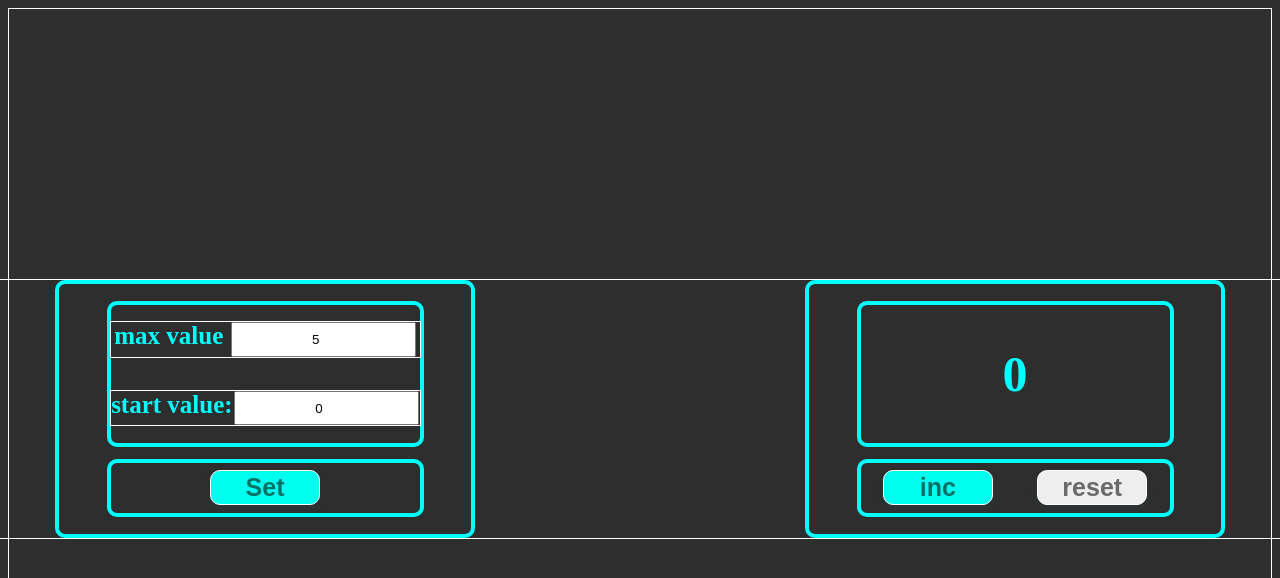
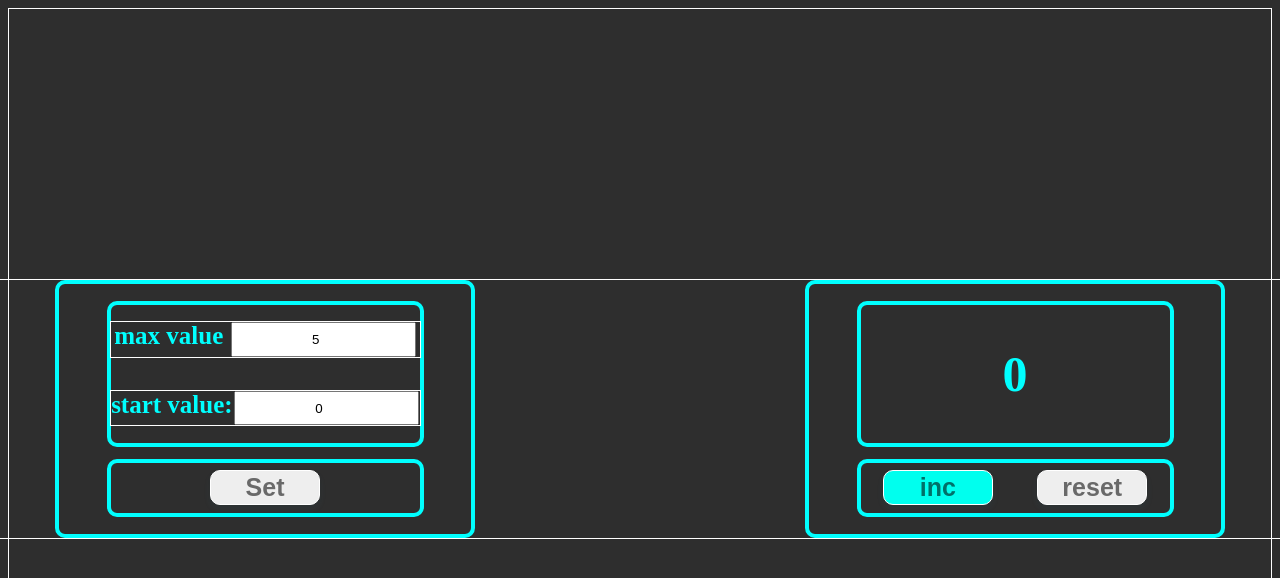
Before and after one commit to uginza/Counter, a React (Create React App) app: page / in a window 1280 px wide. Shown: the top 578 px of the page. Built offline with nearby package versions, Linux system fonts and the light colour scheme.

Commit message:
set button is fixed

```diff
--- a/src/SetIntervalConponent/SetIntervalComponent.tsx
+++ b/src/SetIntervalConponent/SetIntervalComponent.tsx
@@ -1,4 +1,4 @@
-import React, {ChangeEvent, useState} from 'react';
+import React, {ChangeEvent, useEffect, useState} from 'react';
 import s from './SetIntervalComponent.module.css'
 import {Button} from "../Buttons/Button";
 import b from '../Buttons/Button.module.css'
@@ -18,29 +18,30 @@ function SetIntervalComponent(props: SetIntervalComponentType) {
     const onChangeMaxValueHandler = (e: ChangeEvent<HTMLInputElement>) => {
         setMaxValue(e.currentTarget.value)
     }
-
     const onClickHandler = () => {
         localStorage.setItem('minValue', minValue)
         localStorage.setItem('maxValue', maxValue)
         props.onClick()
     }
 
-    const setButtonCondition1 = minValue === '0' && maxValue === '5'
-        ? b.setButtonDisabled : b.setButton
     const setButtonCondition2 = minValue === localStorage.getItem('minValue')
     && maxValue === localStorage.getItem('maxValue')
         ? b.setButtonDisabled : b.setButton
-    const setButton = `${setButtonCondition1 && setButtonCondition2}`
 
-    const startInputClass=`${Number(minValue)>=0?s.inputActive:s.inputNegative}`
-    const maxInputClass=`${Number(maxValue)>=0?s.inputActive:s.inputNegative}`
+    const setButtonCondition1 = minValue === '0' && maxValue === '5'
+        ? b.setButtonDisabled : setButtonCondition2
+
+    const setButton = `${setButtonCondition1}`
+
+    const startInputClass = `${Number(minValue) >= 0 ? s.inputActive : s.inputNegative}`
+    const maxInputClass = `${Number(maxValue) >= 0 ? s.inputActive : s.inputNegative}`
     return (
         <>
             <div className={s.setIntervalInterfaceContainer}>
                 <div className={s.maxValueContainer}>
                     max value
                     <input className={maxInputClass}
-                        type='number'
+                           type='number'
                            value={maxValue}
                            onChange={onChangeMaxValueHandler}
                     />
```
